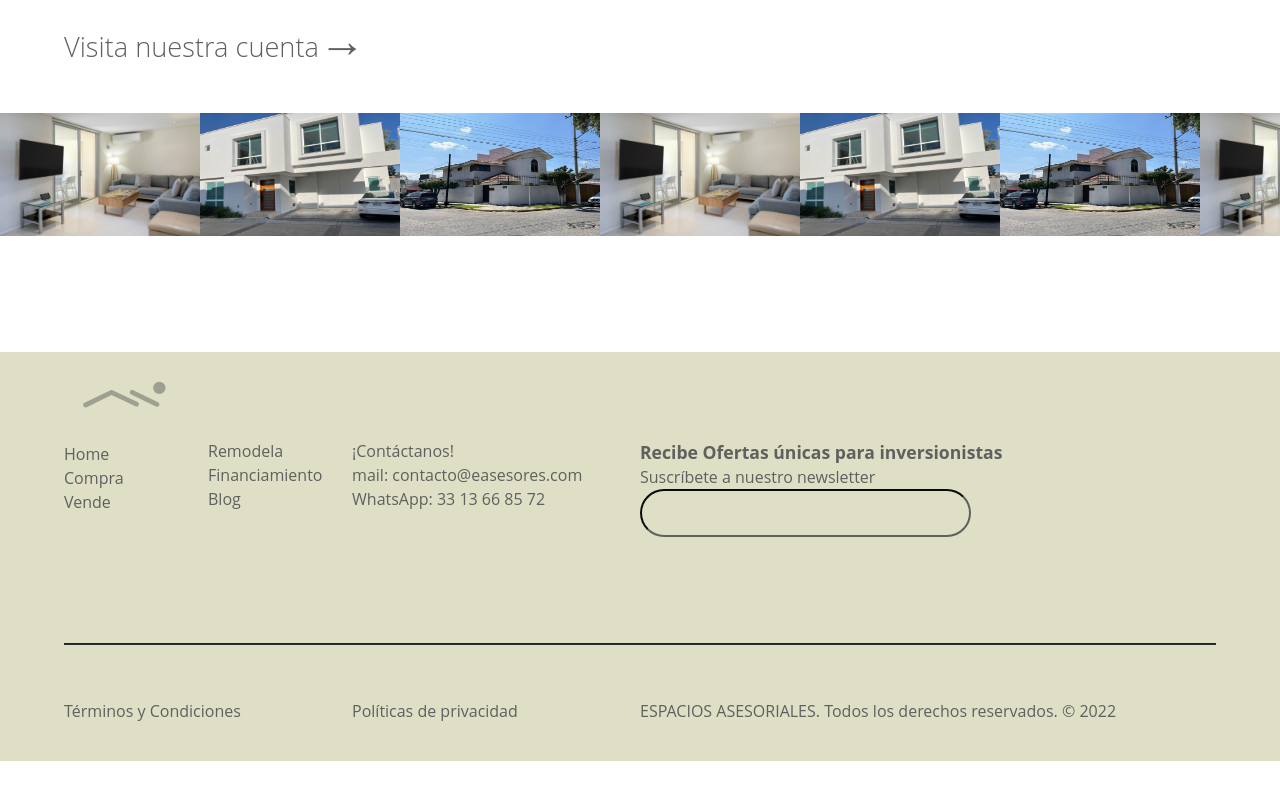
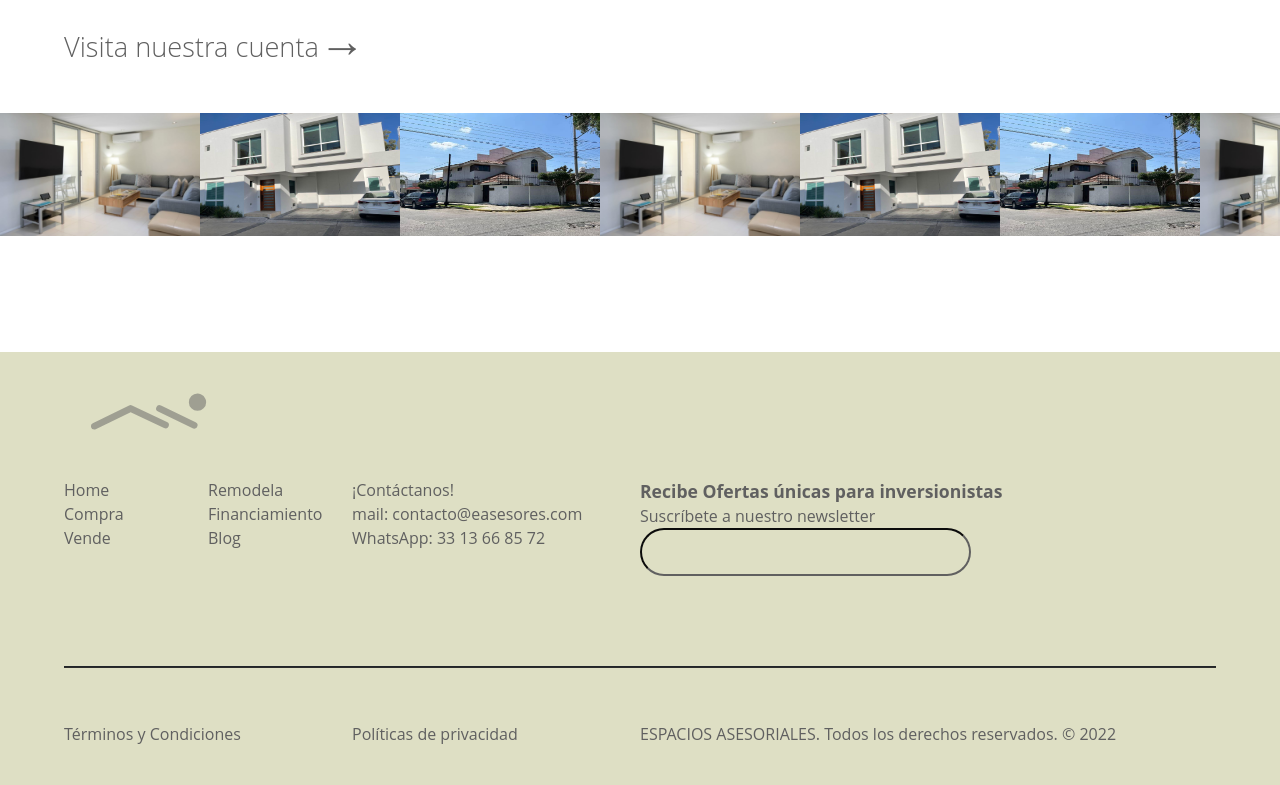
Before and after one commit to gamboamartin/easesores-web, an Angular app: page / in a window 1280 px wide. Shown: the part 3422-4207 px from the top of the page. Before the commit the page ends 4183 px from the top, so only its background shows below. Built offline with nearby package versions, Linux system fonts and the light colour scheme.

Commit message:
Ajustes de espaciado en footer

```diff
--- a/src/app/components/footer/footer.component.css
+++ b/src/app/components/footer/footer.component.css
@@ -4,7 +4,6 @@
 }
 
 .div2-b5{
-  padding-bottom: 7%;
   padding-left: 5%;
   padding-right: 5%;
   text-align: left;
@@ -22,6 +21,7 @@
   background-color: #2c2c2c;
   margin-left: 5%;
   margin-right: 5%;
+  margin-top: 7%;
   opacity: 100%;
 }
 
@@ -42,10 +42,6 @@
   margin-top: 5%;
 }
 
-.p1-footer-b5{
-  padding-top: 87px;
-}
-
 .p2-footer-b5{
   color: #606060;
   font-family: 'Open Sans', sans-serif;
@@ -57,12 +53,12 @@
   font-family: 'Open Sans', sans-serif;
   font-size: 110%;
   font-weight: bold;
-  padding-top: 87px;
 }
 
 @media only screen and (max-width: 1101px){
   .col-footer-12 {
     flex: 0 0 auto;
+    padding-top: 7%;
     width: 100%;
   }
   .col-footer-6 {
--- a/src/app/components/footer/footer.component.html
+++ b/src/app/components/footer/footer.component.html
@@ -2,17 +2,24 @@
   <div class="div2-b5 row">
     <div class="col">
       <img class="img-footer" src="../../../assets/VISTA.WEB.ESPACIO-11.svg">
+    </div>
+    <div class="col-10">
+
+    </div>
+  </div>
+  <div class="div2-b5 row">
+    <div class="col">
       <p class="p2-footer-b5"> <a class="link-footer" routerLink="">Home</a></p>
       <p class="p2-footer-b5"> <a class="link-footer" routerLink="/compra">Compra</a></p>
       <p class="p2-footer-b5"> <a class="link-footer" routerLink="/vende">Vende</a></p>
     </div>
     <div class="col">
-      <p class="p1-footer-b5 p2-footer-b5"><a class="link-footer" routerLink="/remodela">Remodela</a></p>
+      <p class="p2-footer-b5"><a class="link-footer" routerLink="/remodela">Remodela</a></p>
       <p class="p2-footer-b5"><a class="link-footer" routerLink="/financiamiento">Financiamiento</a></p>
       <p class="p2-footer-b5"><a class="link-footer" routerLink="/blog">Blog</a></p>
     </div>
     <div class="col-3 col-footer-12">
-      <p class="p1-footer-b5 p2-footer-b5">¡Contáctanos!</p>
+      <p class="p2-footer-b5">¡Contáctanos!</p>
       <p class="p2-footer-b5">mail: contacto@easesores.com</p>
       <p class="p2-footer-b5">WhatsApp: 33 13 66 85 72</p>
     </div>
```
